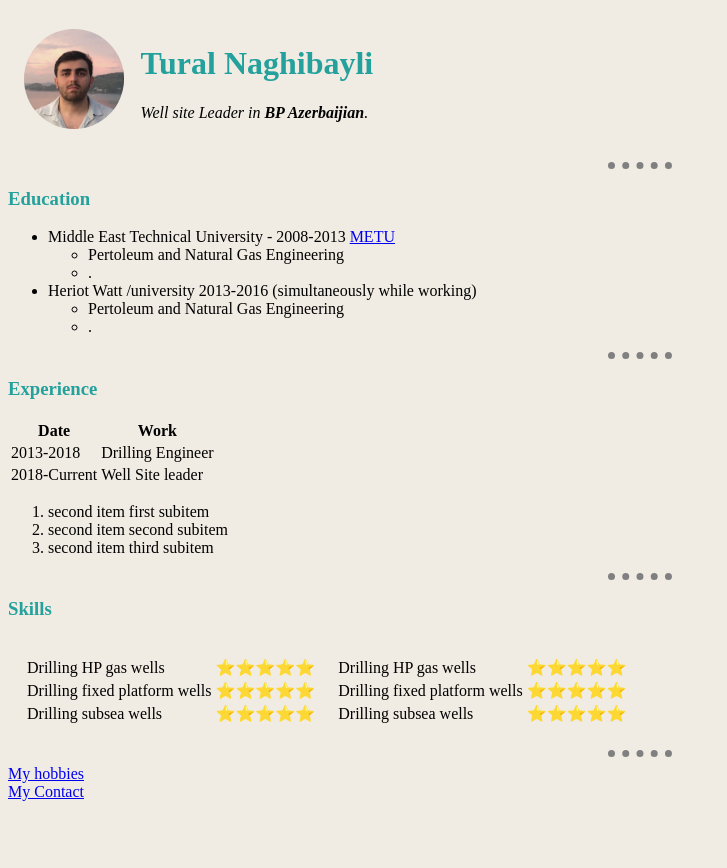
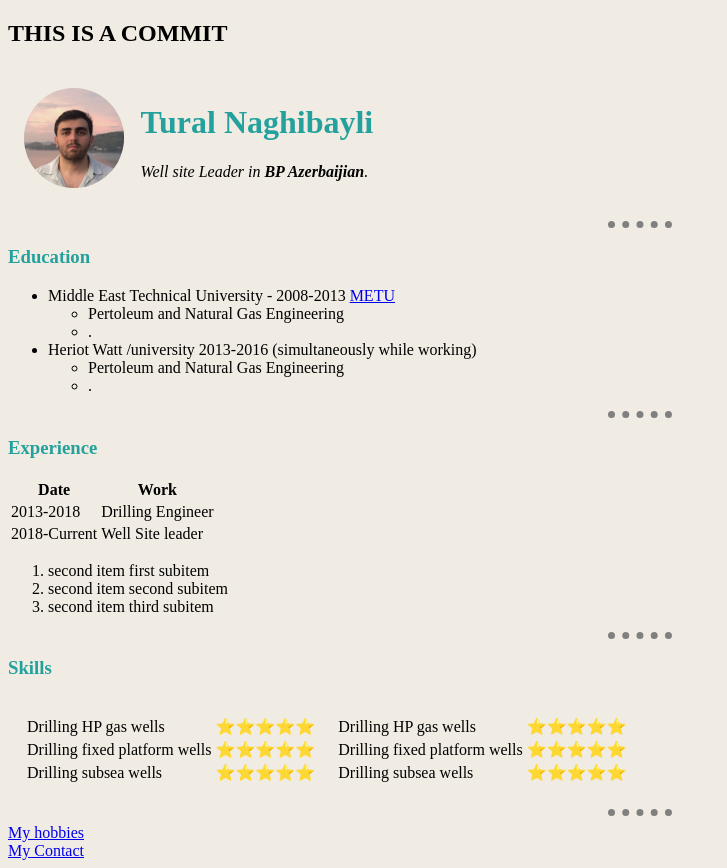
Before and after one commit to tural-naghibayli/turalpesonalsite, a plain HTML site: page index.html in a window 1280 px wide. Shown: the whole page, without its empty margins (0-727 px from the left). Before the commit the page ends 809 px from the top, so only its background shows below. Drawn offline with Linux system fonts and the light colour scheme.

Commit message:
this is 2nd commit

```diff
--- a/index.html
+++ b/index.html
@@ -16,6 +16,7 @@
       <td><h1>Tural Naghibayli</h1>
 
       <p><em>Well site Leader in <strong>BP Azerbaijian</strong>.</em></p></td>
+      <h2>THIS IS A COMMIT</h2>
 
     </tr>
 
```
